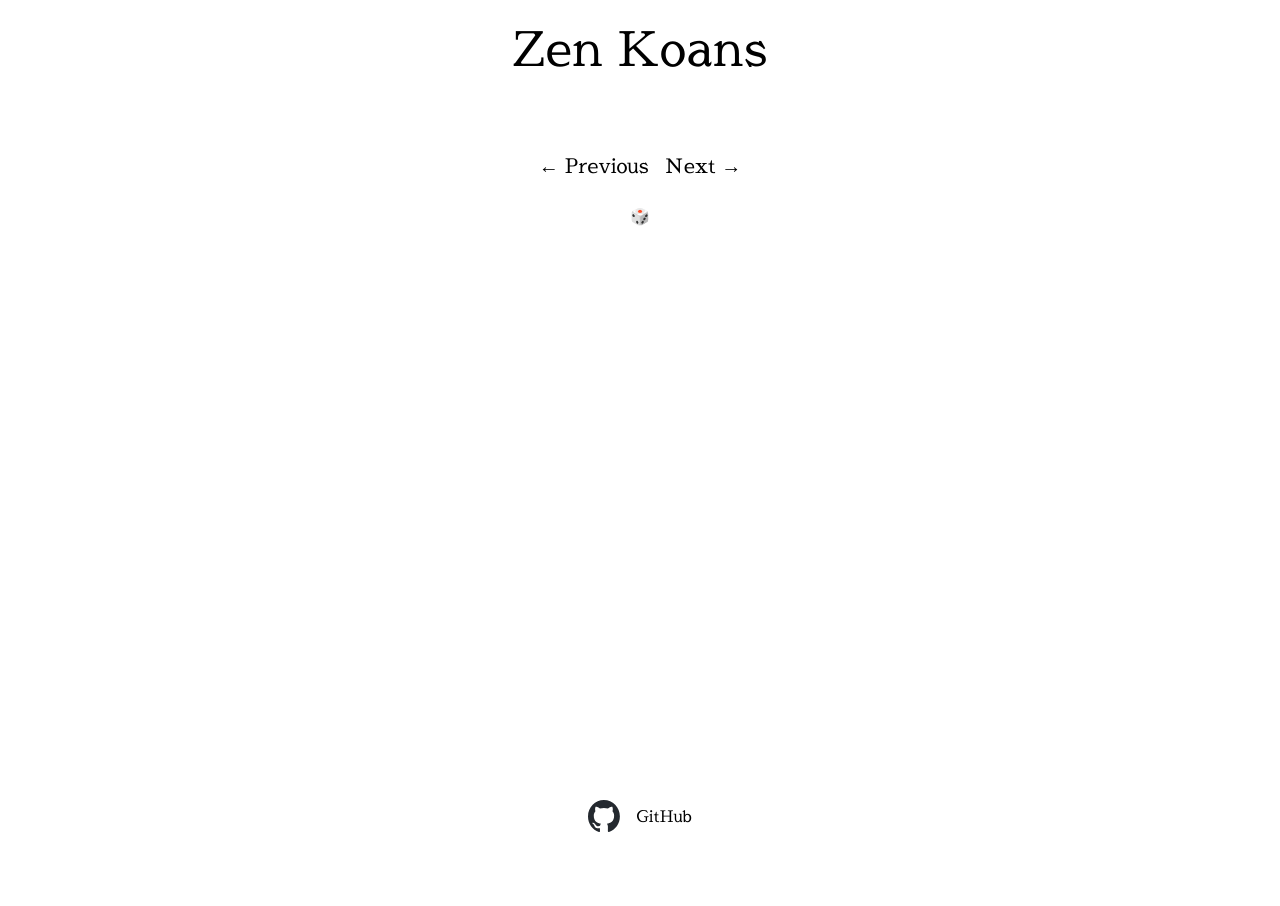
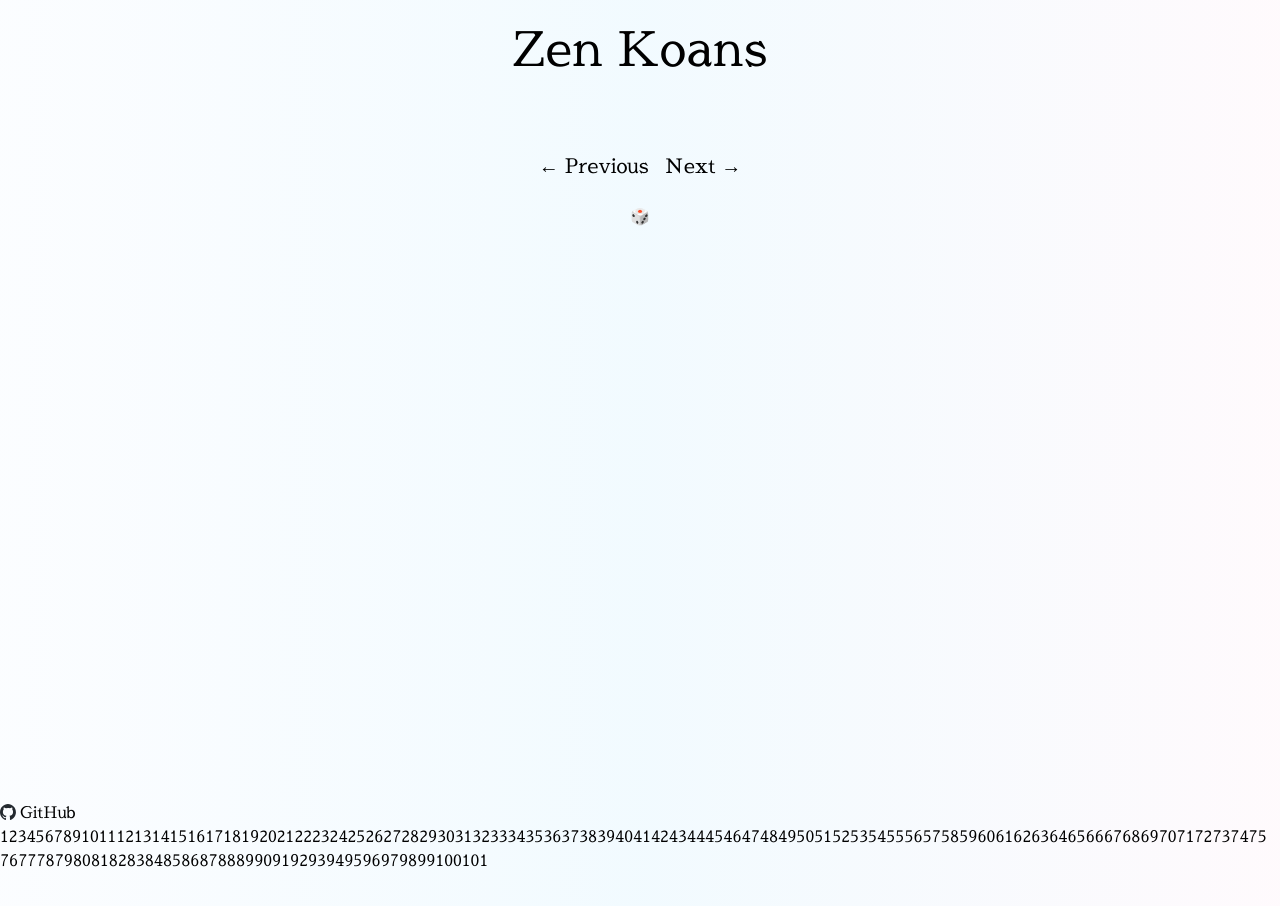
Before and after one commit to adnjoo/koans-api, a Next.js app in the folder next/: page / in a window 1280 px wide. Shown: the top 906 px of the page. Before the commit the page ends 880 px from the top, so only its background shows below. Built offline with nearby package versions, Linux system fonts and the light colour scheme; no server answers.

Commit message:
footer, img l text r

```diff
--- a/next/src/app/Card.tsx
+++ b/next/src/app/Card.tsx
@@ -19,18 +19,13 @@ export function Card({
 }: CardProps) {
   return (
     <div
-      className={classNames(
-        "flex items-center justify-center max-w-[400px] sm:max-w-3xl",
-        className as string
-      )}
+      className={`mx-auto bg-white rounded-md border flex flex-col ${image && `sm:flex-row`} items-center sm:items-start justify-center max-w-[400px] sm:max-w-3xl`}
+      style={{ boxShadow: "4px 4px grey" }}
     >
-      <div
-        className="max-w-5xl mx-auto bg-white rounded-md overflow-hidden border"
-        style={{ boxShadow: "4px 4px grey" }}
-      >
+      <div className='flex flex-col sm:sticky sm:top-[20px] w-full'>
         <a
           href={link}
-          className="block p-4 text-xl font-bold text-center text-blue-500 hover:underline"
+          className="block p-4 text-lg font-bold text-center text-blue-500 hover:underline"
           target="_blank"
         >
           {title}
@@ -39,12 +34,13 @@ export function Card({
           <img
             src={`/pics/${image}`}
             alt={title}
-            className="w-full max-w-[200px] rounded-xl mx-auto sm:max-w-[400px]"
+            className="w-full max-w-[200px] rounded-xl mx-auto sm:max-w-[400px] sm:sticky sm:top-0 sm:h-[400px] sm:w-[400px]"
           />
         )}
-        <div className="p-4 text-md text-center text-gray-700">
-          {parse(description)}
-        </div>
+      </div>
+      <div className="p-4 text-md text-center text-gray-700">
+        <br />
+        {parse(description)}
       </div>
     </div>
   );
--- a/next/src/app/Footer.tsx
+++ b/next/src/app/Footer.tsx
@@ -1,10 +1,34 @@
+"use client";
+import { useRouter } from "next/navigation";
+
+const numbers = Array.from({ length: 101 }, (_, i) => i + 1);
+
 export const Footer = () => {
+  const router = useRouter();
+
+  const setCurrentCardIndex = (index: number) => {
+    const url = new URL(window.location.href);
+    url.searchParams.set("koan", index.toString());
+    router.push(url.toString());
+  };
+
   return (
-    <div className='mb-12 flex justify-center'>
-      <a className='flex flex-row items-center gap-4' href="https://github.com/adnjoo/koans-api" target="_blank">
-        <img src='/github.svg' alt="github logo" className="h-8 w-8" />
+    <div className="mb-12 flex flex-col justify-center">
+      <a
+        className="flex flex-row items-center hover:underline"
+        href="https://github.com/adnjoo/koans-api"
+        target="_blank"
+      >
+        <img src="/github.svg" alt="github logo" className="h-4 w-4 mr-1" />
         GitHub
       </a>
+      <div className="inline-block max-w-screen">
+        {numbers.map((number) => (
+          <button key={number} onClick={() => setCurrentCardIndex(number)}>
+            {number}
+          </button>
+        ))}
+      </div>
     </div>
   );
 };
--- a/next/src/app/layout.tsx
+++ b/next/src/app/layout.tsx
@@ -14,7 +14,7 @@ export default function RootLayout({
 }) {
   return (
     <html lang="en">
-      <body>{children}
+      <body className='bg-gradient-to-r from-blue-100/10 via-sky-300/10 to-pink-200/10'>{children}
       <Footer />
       </body>
     </html>
```
